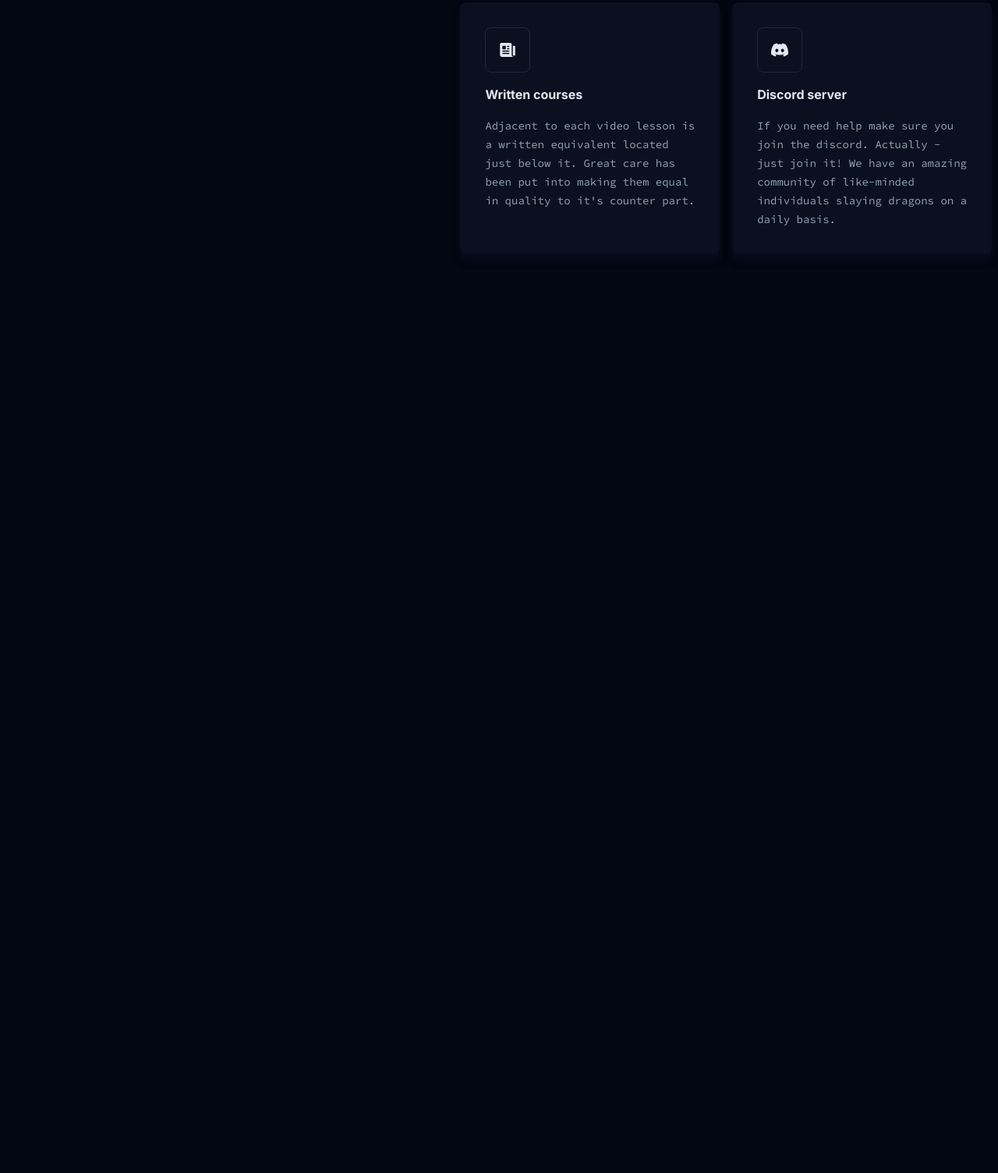
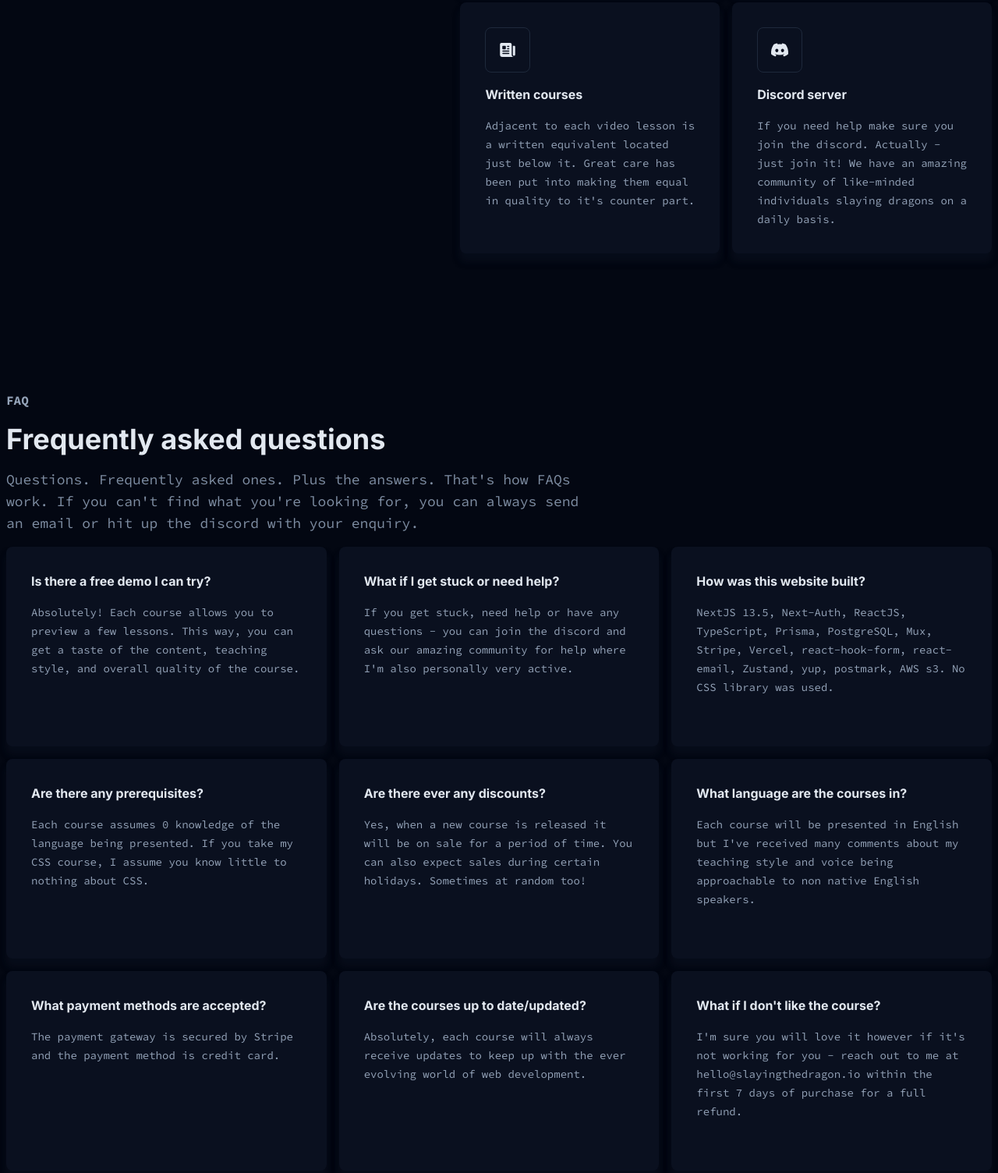
Before and after one commit to shoebpatel/slayingthedragon, a website built with Vite: page index.html in a window 1280 px wide. Shown: the part 4242-5746 px from the top of the page at 78% size. Before the commit the page ends 4751 px from the top, so only its background shows below. Built offline with nearby package versions, Linux system fonts and the light colour scheme.

Commit message:
added disclosure sections

```diff
--- a/index.html
+++ b/index.html
@@ -170,7 +170,7 @@
   <!-- Mobile Menu Ends-->
 
   <main>
-    <section class="container intro-section" style="margin-top: 2rem;">
+    <section class="container intro" style="margin-top: 2rem;">
       <img class="intro-img" src="middle.png" alt="Header image" />
       <div class="intro-text-wrapper">
         <h1 class="intro-text-1">Become the web developer
@@ -505,11 +505,80 @@
       </div>
     </section>
 
+    <section class="faq container section">
+      <p class="faq-title">FAQ</p>
+      <h2 class="faq-header">Frequently asked questions</h2>
+      <p class="faq-description">Questions. Frequently asked ones. Plus the answers. That's how FAQs work. If you can't
+        find what you're looking for, you can always send an email or hit up the discord with your enquiry.</p>
+      <div class="faq-card-wrapper">
+        <div class="card faq-card">
+          <h2 class="faq-card-header">Is there a free demo I can try?</h2>
+          <p class="faq-card-description">Absolutely! Each course allows you to preview a few lessons. This way, you can
+            get a taste of the content, teaching style, and overall quality of the course.</p>
+        </div>
+        <div class="card faq-card">
+          <h2 class="faq-card-header">What if I get stuck or need help?</h2>
+          <p class="faq-card-description">If you get stuck, need help or have any questions - you can join the discord
+            and ask our amazing community for help where I'm also personally very active.</p>
+        </div>
+        <div class="card faq-card">
+          <h2 class="faq-card-header">How was this website built?</h2>
+          <p class="faq-card-description">NextJS 13.5, Next-Auth, ReactJS, TypeScript, Prisma, PostgreSQL, Mux, Stripe,
+            Vercel, react-hook-form, react-email, Zustand, yup, postmark, AWS s3. No CSS library was used.</p>
+        </div>
+        <div class="card faq-card">
+          <h2 class="faq-card-header">Are there any prerequisites?</h2>
+          <p class="faq-card-description">Each course assumes 0 knowledge of the language being presented. If you take
+            my CSS course, I assume you know little to nothing about CSS.</p>
+        </div>
+        <div class="card faq-card">
+          <h2 class="faq-card-header">Are there ever any discounts?</h2>
+          <p class="faq-card-description">Yes, when a new course is released it will be on sale for a period of time.
+            You can also expect sales during certain holidays. Sometimes at random too!</p>
+        </div>
+        <div class="card faq-card">
+          <h2 class="faq-card-header">What language are the courses in?</h2>
+          <p class="faq-card-description">Each course will be presented in English but I've received many comments about
+            my teaching style and voice being approachable to non native English speakers.</p>
+        </div>
+        <div class="card faq-card">
+          <h2 class="faq-card-header">What payment methods are accepted?</h2>
+          <p class="faq-card-description">The payment gateway is secured by Stripe and the payment method is credit
+            card.</p>
+        </div>
+        <div class="card faq-card">
+          <h2 class="faq-card-header">Are the courses up to date/updated?</h2>
+          <p class="faq-card-description">Absolutely, each course will always receive updates to keep up with the ever
+            evolving world of web development.</p>
+        </div>
+        <div class="card faq-card">
+          <h2 class="faq-card-header">What if I don't like the course?</h2>
+          <p class="faq-card-description">I'm sure you will love it however if it's not working for you - reach out to
+            me at hello@slayingthedragon.io within the first 7 days of purchase for a full refund.</p>
+        </div>
+      </div>
+    </section>
 
-
+    <section class="container section disclosure">
+      <img class="disclosure-img" src="footer.png" alt="Header image" />
+      <div class="disclosure-wrapper">
+        <h1 class="disclosure-header">You have decided upon your purpose.</h1>
+        <p class="disclosure-description">Slay the dragon - get the treasure, that's how it works. But first you must
+          prepare.
+          Start learning and become an expert front-end, full-stack jamstack web developer.</p>
+        <button class="btn enter-app-btn disclosure-btn">Enter App
+          <svg xmlns="http://www.w3.org/2000/svg" viewBox="0 0 24 24" width="1em" height="1em">
+            <path class="icon"
+              d="M12.97 3.97a.75.75 0 011.06 0l7.5 7.5a.75.75 0 010 1.06l-7.5 7.5a.75.75 0 11-1.06-1.06l6.22-6.22H3a.75.75 0 010-1.5h16.19l-6.22-6.22a.75.75 0 010-1.06z" />
+          </svg>
+        </button>
+      </div>
+    </section>
   </main>
 
-  <footer class="container section">
+  <footer class="container section footer">
+      <p style="text-transform: uppercase;line-height: 1em;letter-spacing: 0.07rem;">~ Slaying The Dragon ~</p>
+      <p>Copyrights © 2024 - All rights reserved</p>
   </footer>
   <script type="module" src="src/main.js"></script>
 </body>
--- a/src/main.js
+++ b/src/main.js
@@ -4,8 +4,11 @@ import '../styles/header.css';
 import '../styles/intro.css';
 import '../styles/courses.css';
 import '../styles/about.css';
+import '../styles/support.css';
 import '../styles/feature.css';
-import '../styles/support.css';
+import '../styles/faq.css';
+import '../styles/disclosure.css';
+import '../styles/footer.css';
 import '../styles/utils.css';
 
 import mobileNav from "../src/components/mobile-nav";
--- /dev/null
+++ b/styles/disclosure.css
@@ -0,0 +1,108 @@
+.disclosure {
+    display: flex;
+    flex-direction: column;
+    justify-content: center;
+    align-items: center;
+    gap: 1rem;
+}
+
+.disclosure-img {
+    height: 8.75rem;
+    width: 8.75rem;
+}
+
+.disclosure-wrapper {
+    display: flex;
+    flex-direction: column;
+    justify-content: center;
+    align-items: center;
+    text-align: center;
+    gap: 1rem;
+}
+
+.disclosure-header {
+    color: var(--clr-light);
+    display: flex;
+    flex-direction: column;
+    justify-content: center;
+    align-items: center;
+    text-align: center;
+    font-weight: 900;
+}
+
+.disclosure-description {
+    font-size: var(--size-sm);
+    font-family: var(--font-family-secondary);
+    color: var(--clr-base);
+    line-height: 1.5rem;
+    padding-top: 0.5em;
+    max-width: 60ch;
+}
+
+.disclosure-btn {
+    font-size: var(--size-sm) !important;
+}
+
+/* xs at least 475px and up*/
+@media (min-width: 475px) {
+    .disclosure-img {
+        height: 11rem;
+        width: 11rem;
+    }
+
+    .disclosure-header {
+        font-size: var(--size-3xl);
+        line-height: 1.5rem;
+    }
+
+    .disclosure-description {
+        font-size: var(--size-base);
+        line-height: 1.75rem;
+    }
+
+    .disclosure-btn {
+        font-size: var(--size-base) !important;
+    }
+}
+
+/* sm at least 640px and up*/
+@media (min-width: 640px) {}
+
+/* md at least 768px and up*/
+@media (min-width: 768px) {}
+
+/* lg at least 1024px and up*/
+@media (min-width: 1024px) {}
+
+/* xl at least 1280px and up*/
+@media (min-width: 1280px) {
+    .disclosure {
+        gap: 2rem;
+    }
+
+    .disclosure-img {
+        height: 13rem;
+        width: 13rem;
+    }
+
+    .disclosure-wrapper {
+        gap: 2rem;
+    }
+
+    .disclosure-header {
+        font-size: var(--size-5xl);
+        line-height: 1.5rem;
+    }
+
+    .disclosure-description {
+        font-size: var(--size-lg);
+        line-height: 1.75rem;
+    }
+
+    .disclosure-btn {
+        font-size: var(--size-lg) !important;
+    }
+}
+
+/* 2xl at least 1536px and up*/
+/* @media (min-width: 1536px) {} */
--- /dev/null
+++ b/styles/faq.css
@@ -0,0 +1,118 @@
+.faq-title {
+  font-family: var(--font-family-secondary);
+  color: var(--clr-base-light);
+  font-size: var(--size-xs);
+  text-transform: uppercase;
+  font-weight: 700;
+  margin-bottom: 1em;
+}
+
+.faq-header {
+  font-size: var(--size-2xl);
+  color: var(--clr-light);
+}
+
+.faq-description {
+  font-size: var(--size-sm);
+  color: var(--clr-base);
+  font-family: var(--font-family-secondary);
+  margin-top: 1rem;
+  line-height: 1.75rem;
+  max-width: 70ch;
+  margin-bottom: 1rem;
+}
+
+.faq-card-wrapper {
+  display: flex;
+  flex-direction: column;
+  gap: 1rem;
+}
+
+.faq-card {
+  gap: 1rem !important;
+}
+
+.faq-card-header {
+  font-size: var(--size-sm);
+  color: var(--clr-light);
+  max-width: fit-content;
+}
+
+.faq-card-description {
+  font-size: var(--size-xs);
+  font-family: var(--font-family-secondary);
+  color: var(--clr-base-light);
+  line-height: 1.5rem;
+  max-width: max-content;
+}
+
+/* xs at least 475px and up*/
+@media (min-width: 475px) {
+  .faq-title {
+    font-size: var(--size-sm);
+  }
+
+  .faq-header {
+    font-size: var(--size-3xl);
+  }
+
+  .faq-description {
+    font-size: var(--size-base);
+  }
+
+  .faq-card-header {
+    font-size: var(--size-base);
+  }
+
+  .faq-card-description {
+    font-size: var(--size-sm);
+  }
+}
+
+/* sm at least 640px and up*/
+@media (min-width: 640px) {}
+
+/* md at least 768px and up*/
+@media (min-width: 768px) {}
+
+/* lg at least 1024px and up*/
+@media (min-width: 1024px) {
+  .faq-title {
+    font-size: var(--size-base);
+  }
+
+  .faq-card-wrapper {
+    display: grid;
+    grid-template-rows: auto;
+    grid-template-columns: 1fr 1fr;
+  }
+
+  .faq-card {
+    display: grid;
+    grid-template-rows: subgrid;
+    grid-row: span 3;
+  }
+}
+
+/* xl at least 1280px and up*/
+@media (min-width: 1280px) {
+  .faq-description {
+    font-size: var(--size-lg);
+  }
+
+  .faq-header {
+    font-size: var(--size-4xl);
+  }
+
+  .faq-card-wrapper {
+    grid-template-rows: auto;
+    grid-template-columns: 1fr 1fr 1fr;
+  }
+
+  .faq-card {
+    grid-row: span 4;
+  }
+}
+
+/* 2xl at least 1536px and up*/
+@media (min-width: 1536px) {}
--- /dev/null
+++ b/styles/footer.css
@@ -0,0 +1,27 @@
+.footer {
+    display: flex;
+    flex-direction: column;
+    justify-content: center;
+    align-items: center;
+    font-size: var(--size-xs);
+    line-height: 1rem;
+    padding: 0 !important;
+}
+
+/* xs at least 475px and up*/
+@media (min-width: 475px) {}
+
+/* sm at least 640px and up*/
+@media (min-width: 640px) {}
+
+/* md at least 768px and up*/
+@media (min-width: 768px) {}
+
+/* lg at least 1024px and up*/
+@media (min-width: 1024px) {}
+
+/* xl at least 1280px and up*/
+@media (min-width: 1280px) {}
+
+/* 2xl at least 1536px and up*/
+/* @media (min-width: 1536px) {} */
--- a/styles/intro.css
+++ b/styles/intro.css
@@ -1,4 +1,4 @@
-.intro-section {
+.intro {
     display: flex;
     flex-direction: column;
     justify-content: center;
--- a/styles/style.css
+++ b/styles/style.css
@@ -70,3 +70,17 @@ strong {
   color: var(--clr-light);
     font-weight: 900;
 }
+
+/* Scrollbar */
+body::-webkit-scrollbar {
+  width: 8px;
+}
+
+body::-webkit-scrollbar-track {
+  box-shadow: inset 0 0 0 rgba(0, 0, 0, 0);
+}
+
+body::-webkit-scrollbar-thumb {
+  background-color: var(--clr-rose);
+  outline: 1px solid var(--clr-rose);
+}
```
